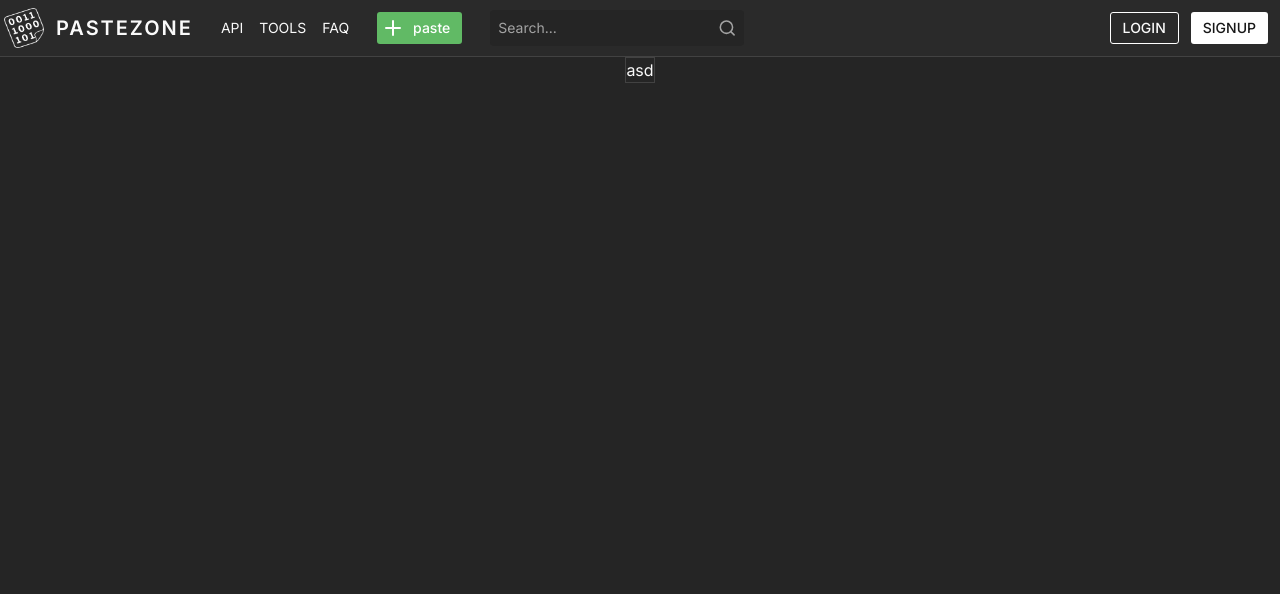
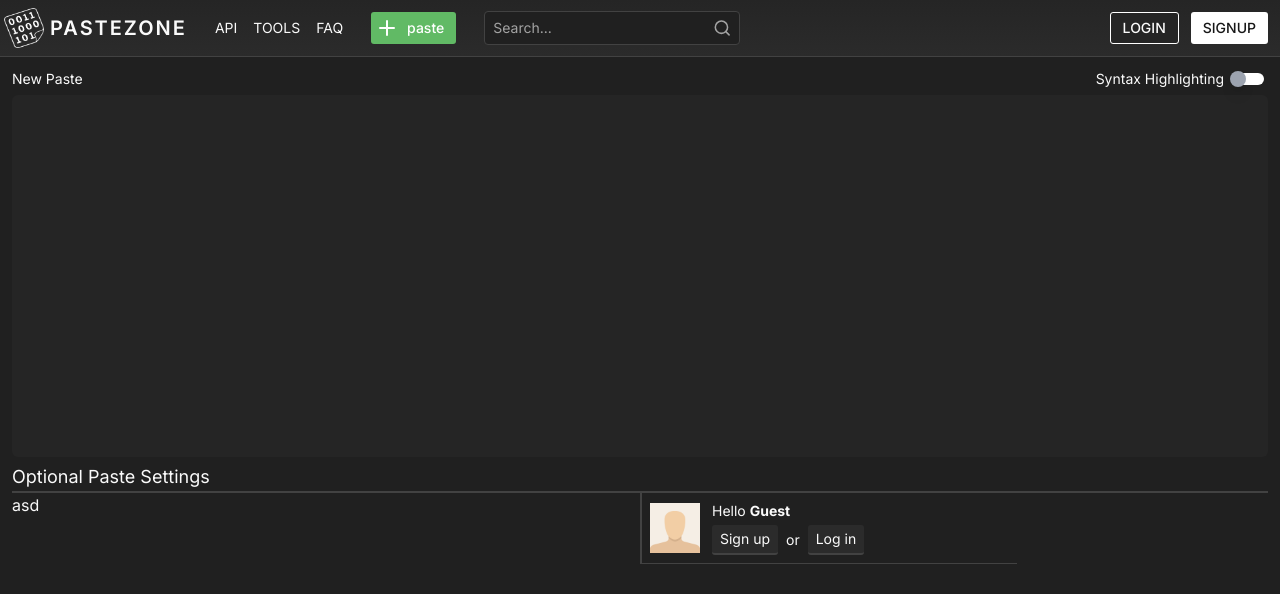
Before and after one commit to Strahinja2112/pastezone, a Next.js app: page / in a window 1280 px wide. Shown: the top 594 px of the page. Built offline with nearby package versions, Linux system fonts and the light colour scheme.

Commit message:
ui: adding below main form

```diff
--- a/package.json
+++ b/package.json
@@ -9,7 +9,9 @@
 		"lint": "next lint"
 	},
 	"dependencies": {
+		"@radix-ui/react-select": "^2.0.0",
 		"@radix-ui/react-slot": "^1.0.2",
+		"@radix-ui/react-switch": "^1.0.3",
 		"class-variance-authority": "^0.7.0",
 		"clsx": "^2.0.0",
 		"lucide-react": "^0.294.0",
--- a/src/app/_components/header.tsx
+++ b/src/app/_components/header.tsx
@@ -11,7 +11,7 @@ export default function Header({}: Props) {
 	return (
 		<div className="h-14 w-full p-1 max-w-[1340px] flex items-center justify-between">
 			<div className="gap-7 flex items-center justify-center">
-				<Link href="/" className="flex gap-3 items-center justify-center">
+				<Link href="/" className="flex gap-1.5 items-center justify-center">
 					<Image
 						src="/logo-dark.png"
 						alt=""
--- a/src/app/globals.css
+++ b/src/app/globals.css
@@ -69,9 +69,15 @@ body {
 		--input: 0 0% 14.9%;
 		--ring: 0 0% 83.1%;
 
-		--bg: 0 0% 16.5%;
-		--main: 0 0% 14.5%;
+		/*  actual values */
+		/* --bg: 0 0% 16.5%;
+		--main: 0 0% 14.5%;	 */
+
+		/*  like these more */
+		--bg: 0 0% 14.5%;
+		--main: 0 0% 12.5%;
 		--dark-main: 0 0% 11.5%;
+		--accent-green: 97, 186, 101;
 	}
 }
 
--- a/src/app/layout.tsx
+++ b/src/app/layout.tsx
@@ -45,7 +45,7 @@ export default function RootLayout({
 					enableSystem
 					disableTransitionOnChange
 				>
-					<div className="w-full flex flex-col border-b items-center justify-start  bg-bg">
+					<div className="w-full flex flex-col border-b items-center justify-start  bg-gradient-to-b from-[rgb(37,37,37)] to-[rgb(43,43,43)]">
 						<Header />
 					</div>
 					<main className="flex-1 w-full h-full flex flex-col items-center justify-start max-w-[1340px] bg-main">
--- a/src/app/page.tsx
+++ b/src/app/page.tsx
@@ -1,3 +1,63 @@
+"use client";
+import { Button } from "@/components/ui/button";
+import { Switch } from "@/components/ui/switch";
+import Image from "next/image";
+import Link from "next/link";
+
 export default function Home() {
-	return <div className="border">asd</div>;
+	return (
+		<div className="flex-1 w-full flex flex-col gap-1.5 items-center p-3 justify-start">
+			<div className="w-full text-sm flex items-center justify-between pr-1">
+				<h2>New Paste</h2>
+				<div className="flex items-center gap-2 justify-center">
+					<span>Syntax Highlighting</span>
+					<Switch onChange={() => {}} />
+				</div>
+			</div>
+			<div className="w-full">
+				<textarea
+					name=""
+					id=""
+					cols={30}
+					rows={17}
+					className="bg-bg border-none focus:outline-none rounded-md text-sm p-2 w-full h-full resize-none"
+				></textarea>
+			</div>
+			<div className="flex flex-col items-center w-full justify-start">
+				<h2 className="w-full text-lg border-b-2">Optional Paste Settings</h2>
+				<div className="w-full flex-col md:flex-row flex items-center justify-center md:items-start md:justify-start">
+					<div className="w-full md:w-[50%]">asd</div>
+					<div className="md:border-l-2 border-b flex items-center justify-start gap-3 w-full md:w-[30%] p-2">
+						<Image
+							src="/guest.png"
+							alt="guest"
+							width={150}
+							height={150}
+							className="w-[50px] h-[50px]"
+						/>
+						<div className="flex gap-1 text-sm flex-col items-start justify-center">
+							<span>
+								Hello <b>Guest</b>
+							</span>
+							<div className="flex gap-2 items-center justify-center">
+								<Link
+									href="/sign-up"
+									className="p-1 px-2 rounded-[3px] border-b-2 bg-[rgb(43,43,43)] transition hover:text-muted-foreground "
+								>
+									Sign up
+								</Link>
+								<span>or</span>
+								<Link
+									href="/log-in"
+									className="p-1 px-2 rounded-[3px] border-b-2 bg-[rgb(43,43,43)] transition hover:text-muted-foreground "
+								>
+									Log in
+								</Link>
+							</div>
+						</div>
+					</div>
+				</div>
+			</div>
+		</div>
+	);
 }
--- a/src/components/ui/input.tsx
+++ b/src/components/ui/input.tsx
@@ -11,11 +11,11 @@ export interface InputProps
 const Input = React.forwardRef<HTMLInputElement, InputProps>(
 	({ className, type, onSearch, ...props }, ref) => {
 		return (
-			<div className="bg-main rounded-sm px-2 flex items-center justify-center">
+			<div className="bg-main border rounded-sm px-2 flex items-center justify-center">
 				<input
 					type={type}
 					className={cn(
-						"flex w-full bg-transparent rounded-sm p-2 pl-0 text-sm file:border-0 file:bg-transparent file:text-sm file:font-medium placeholder:text-muted-foreground focus-visible:outline-none disabled:cursor-not-allowed disabled:opacity-50",
+						"flex w-full bg-transparent rounded-sm p-2 py-1.5 pl-0 text-sm file:border-0 file:bg-transparent file:text-sm file:font-medium placeholder:text-muted-foreground focus-visible:outline-none disabled:cursor-not-allowed disabled:opacity-50",
 						className
 					)}
 					ref={ref}
--- /dev/null
+++ b/src/components/ui/select.tsx
@@ -0,0 +1,160 @@
+"use client"
+
+import * as React from "react"
+import * as SelectPrimitive from "@radix-ui/react-select"
+import { Check, ChevronDown, ChevronUp } from "lucide-react"
+
+import { cn } from "@/lib/utils"
+
+const Select = SelectPrimitive.Root
+
+const SelectGroup = SelectPrimitive.Group
+
+const SelectValue = SelectPrimitive.Value
+
+const SelectTrigger = React.forwardRef<
+  React.ElementRef<typeof SelectPrimitive.Trigger>,
+  React.ComponentPropsWithoutRef<typeof SelectPrimitive.Trigger>
+>(({ className, children, ...props }, ref) => (
+  <SelectPrimitive.Trigger
+    ref={ref}
+    className={cn(
+      "flex h-10 w-full items-center justify-between rounded-md border border-input bg-background px-3 py-2 text-sm ring-offset-background placeholder:text-muted-foreground focus:outline-none focus:ring-2 focus:ring-ring focus:ring-offset-2 disabled:cursor-not-allowed disabled:opacity-50 [&>span]:line-clamp-1",
+      className
+    )}
+    {...props}
+  >
+    {children}
+    <SelectPrimitive.Icon asChild>
+      <ChevronDown className="h-4 w-4 opacity-50" />
+    </SelectPrimitive.Icon>
+  </SelectPrimitive.Trigger>
+))
+SelectTrigger.displayName = SelectPrimitive.Trigger.displayName
+
+const SelectScrollUpButton = React.forwardRef<
+  React.ElementRef<typeof SelectPrimitive.ScrollUpButton>,
+  React.ComponentPropsWithoutRef<typeof SelectPrimitive.ScrollUpButton>
+>(({ className, ...props }, ref) => (
+  <SelectPrimitive.ScrollUpButton
+    ref={ref}
+    className={cn(
+      "flex cursor-default items-center justify-center py-1",
+      className
+    )}
+    {...props}
+  >
+    <ChevronUp className="h-4 w-4" />
+  </SelectPrimitive.ScrollUpButton>
+))
+SelectScrollUpButton.displayName = SelectPrimitive.ScrollUpButton.displayName
+
+const SelectScrollDownButton = React.forwardRef<
+  React.ElementRef<typeof SelectPrimitive.ScrollDownButton>,
+  React.ComponentPropsWithoutRef<typeof SelectPrimitive.ScrollDownButton>
+>(({ className, ...props }, ref) => (
+  <SelectPrimitive.ScrollDownButton
+    ref={ref}
+    className={cn(
+      "flex cursor-default items-center justify-center py-1",
+      className
+    )}
+    {...props}
+  >
+    <ChevronDown className="h-4 w-4" />
+  </SelectPrimitive.ScrollDownButton>
+))
+SelectScrollDownButton.displayName =
+  SelectPrimitive.ScrollDownButton.displayName
+
+const SelectContent = React.forwardRef<
+  React.ElementRef<typeof SelectPrimitive.Content>,
+  React.ComponentPropsWithoutRef<typeof SelectPrimitive.Content>
+>(({ className, children, position = "popper", ...props }, ref) => (
+  <SelectPrimitive.Portal>
+    <SelectPrimitive.Content
+      ref={ref}
+      className={cn(
+        "relative z-50 max-h-96 min-w-[8rem] overflow-hidden rounded-md border bg-popover text-popover-foreground shadow-md data-[state=open]:animate-in data-[state=closed]:animate-out data-[state=closed]:fade-out-0 data-[state=open]:fade-in-0 data-[state=closed]:zoom-out-95 data-[state=open]:zoom-in-95 data-[side=bottom]:slide-in-from-top-2 data-[side=left]:slide-in-from-right-2 data-[side=right]:slide-in-from-left-2 data-[side=top]:slide-in-from-bottom-2",
+        position === "popper" &&
+          "data-[side=bottom]:translate-y-1 data-[side=left]:-translate-x-1 data-[side=right]:translate-x-1 data-[side=top]:-translate-y-1",
+        className
+      )}
+      position={position}
+      {...props}
+    >
+      <SelectScrollUpButton />
+      <SelectPrimitive.Viewport
+        className={cn(
+          "p-1",
+          position === "popper" &&
+            "h-[var(--radix-select-trigger-height)] w-full min-w-[var(--radix-select-trigger-width)]"
+        )}
+      >
+        {children}
+      </SelectPrimitive.Viewport>
+      <SelectScrollDownButton />
+    </SelectPrimitive.Content>
+  </SelectPrimitive.Portal>
+))
+SelectContent.displayName = SelectPrimitive.Content.displayName
+
+const SelectLabel = React.forwardRef<
+  React.ElementRef<typeof SelectPrimitive.Label>,
+  React.ComponentPropsWithoutRef<typeof SelectPrimitive.Label>
+>(({ className, ...props }, ref) => (
+  <SelectPrimitive.Label
+    ref={ref}
+    className={cn("py-1.5 pl-8 pr-2 text-sm font-semibold", className)}
+    {...props}
+  />
+))
+SelectLabel.displayName = SelectPrimitive.Label.displayName
+
+const SelectItem = React.forwardRef<
+  React.ElementRef<typeof SelectPrimitive.Item>,
+  React.ComponentPropsWithoutRef<typeof SelectPrimitive.Item>
+>(({ className, children, ...props }, ref) => (
+  <SelectPrimitive.Item
+    ref={ref}
+    className={cn(
+      "relative flex w-full cursor-default select-none items-center rounded-sm py-1.5 pl-8 pr-2 text-sm outline-none focus:bg-accent focus:text-accent-foreground data-[disabled]:pointer-events-none data-[disabled]:opacity-50",
+      className
+    )}
+    {...props}
+  >
+    <span className="absolute left-2 flex h-3.5 w-3.5 items-center justify-center">
+      <SelectPrimitive.ItemIndicator>
+        <Check className="h-4 w-4" />
+      </SelectPrimitive.ItemIndicator>
+    </span>
+
+    <SelectPrimitive.ItemText>{children}</SelectPrimitive.ItemText>
+  </SelectPrimitive.Item>
+))
+SelectItem.displayName = SelectPrimitive.Item.displayName
+
+const SelectSeparator = React.forwardRef<
+  React.ElementRef<typeof SelectPrimitive.Separator>,
+  React.ComponentPropsWithoutRef<typeof SelectPrimitive.Separator>
+>(({ className, ...props }, ref) => (
+  <SelectPrimitive.Separator
+    ref={ref}
+    className={cn("-mx-1 my-1 h-px bg-muted", className)}
+    {...props}
+  />
+))
+SelectSeparator.displayName = SelectPrimitive.Separator.displayName
+
+export {
+  Select,
+  SelectGroup,
+  SelectValue,
+  SelectTrigger,
+  SelectContent,
+  SelectLabel,
+  SelectItem,
+  SelectSeparator,
+  SelectScrollUpButton,
+  SelectScrollDownButton,
+}
--- /dev/null
+++ b/src/components/ui/switch.tsx
@@ -0,0 +1,29 @@
+"use client";
+
+import * as React from "react";
+import * as SwitchPrimitives from "@radix-ui/react-switch";
+
+import { cn } from "@/lib/utils";
+
+const Switch = React.forwardRef<
+	React.ElementRef<typeof SwitchPrimitives.Root>,
+	React.ComponentPropsWithoutRef<typeof SwitchPrimitives.Root>
+>(({ className, ...props }, ref) => (
+	<SwitchPrimitives.Root
+		className={cn(
+			"peer inline-flex h-3 w-8 shrink-0 cursor-pointer items-center rounded-full border-2 border-transparent duration-300 transition-colors focus-visible:outline-none focus-visible:ring-2 focus-visible:ring-ring focus-visible:ring-offset-2 focus-visible:ring-offset-background disabled:cursor-not-allowed disabled:opacity-50 bg-white",
+			className
+		)}
+		{...props}
+		ref={ref}
+	>
+		<SwitchPrimitives.Thumb
+			className={cn(
+				"pointer-events-none duration-300 block h-4 w-4 rounded-full bg-gray-400 shadow-lg ring-0 transition-transform data-[state=checked]:translate-x-4 data-[state=unchecked]:-translate-x-1 data-[state=checked]:bg-green"
+			)}
+		/>
+	</SwitchPrimitives.Root>
+));
+Switch.displayName = SwitchPrimitives.Root.displayName;
+
+export { Switch };
--- a/tailwind.config.ts
+++ b/tailwind.config.ts
@@ -25,6 +25,7 @@ module.exports = {
 				main: "hsl(var(--main))",
 				darkmain: "hsl(var(--dark-main))",
 				bg: "hsl(var(--bg))",
+				green: "rgb(var(--accent-green))",
 				primary: {
 					DEFAULT: "hsl(var(--primary))",
 					foreground: "hsl(var(--primary-foreground))",
```
Also changed, not shown: public/guest.png (added), 1 other file (tests, documents, lock files or other folders).
